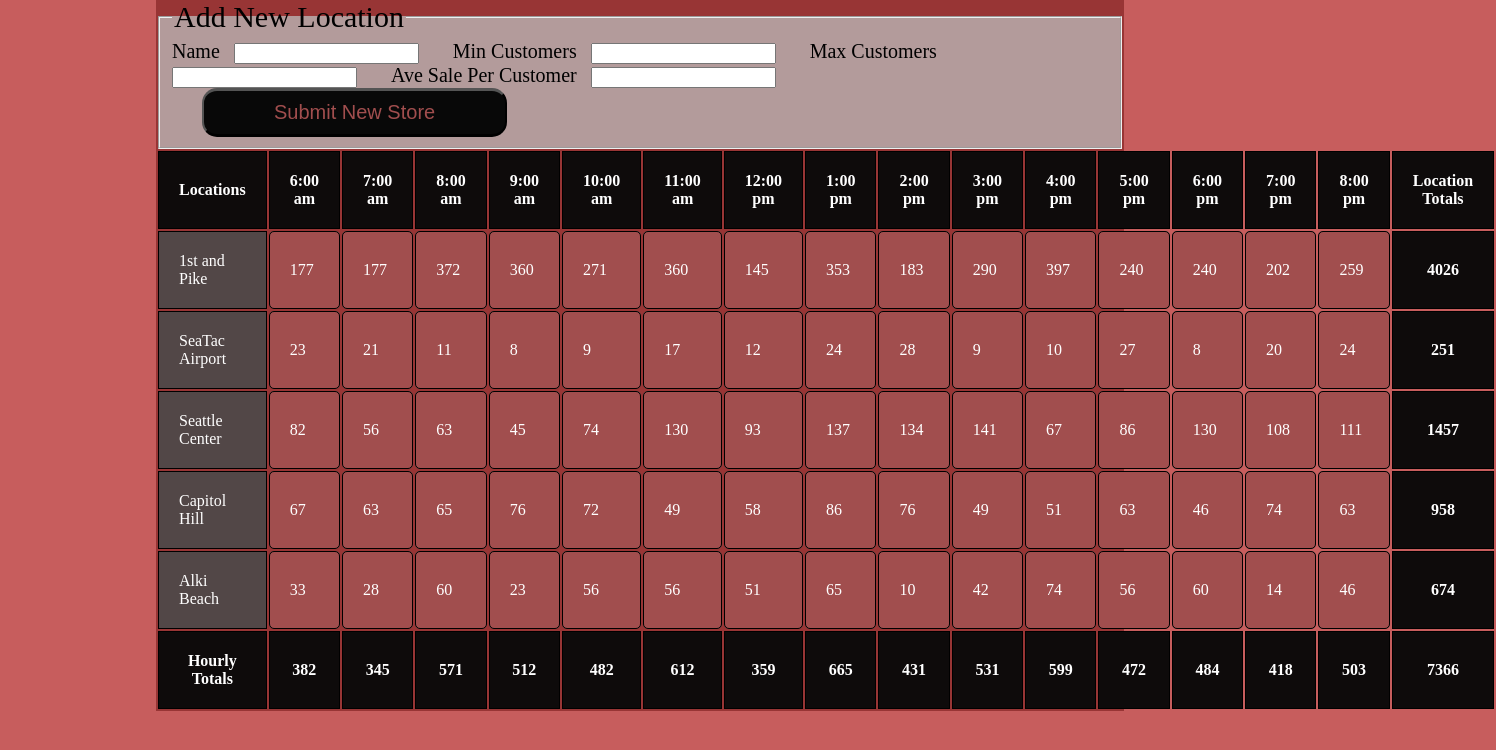
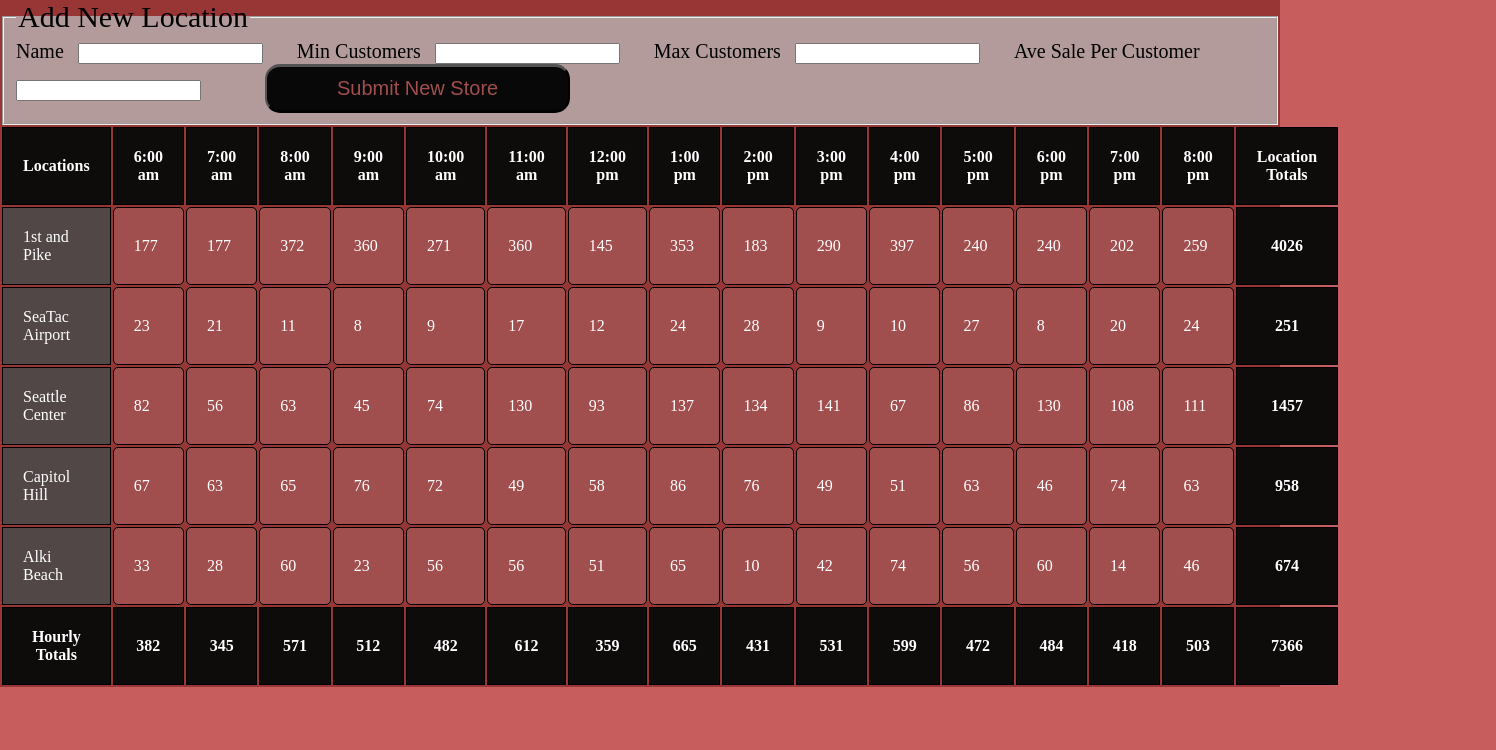
Before and after one commit to bjwine0/lab-6-SalmonCookies, a plain HTML site: page sales.html in a window 1280 px wide. Shown: the whole page, 1496 px wide, since content can reach past the window. Drawn offline with Linux system fonts and the light colour scheme.

Commit message:
fixed table in sales.html

```diff
--- a/css/style.css
+++ b/css/style.css
@@ -3,7 +3,7 @@
 }
 
 body {
-  width: 968px;
+
   background-color: #983535;
 }
 header h1 {
--- a/js/app.js
+++ b/js/app.js
@@ -4,7 +4,7 @@ var hours = ['6:00 am','7:00 am','8:00 am','9:00 am','10:00 am','11:00 am','12:0
 
 // creating table variable so we can accecc and push the rows and data to build out the table
 var table = document.getElementById('dataTable');
-//debugger;
+debugger;
 //constructor object holding properties and values for each location that is passed in and calculating data cells with methods
 function Store(name, minCust, maxCust, aveCookSale) {
   this.name = name;
@@ -13,50 +13,39 @@ function Store(name, minCust, maxCust, aveCookSale) {
   this.aveCookSale = aveCookSale;
   this.custEachHour = [];
   this.cookiePerHour = [];
-  //this.footerTotal = [];
-  //this.footerTotSum = 0;
   this.cookieSold = 0;
-  //this.tableId = tableId;
-  //console.log(this.tableId);
+
 
   // declaring method that calculates the number of customers each hour between and including the min and max numbers for each store and pushes the data into array custEachHour
   this.calcCustEachHour = function() {
     for (var i = 0; i < hours.length; i++) {
       this.custEachHour.push(random(this.minCust, this.maxCust)); // getting math function from global variable called random ln 59
-      //console.log(this.custEachHour);
     }
   };
   //
   this.calcCookiePerHour = function() {
     this.calcCustEachHour();
     for (var i = 0; i < hours.length; i++) {
+      var oneHour = Math.ceil(this.custEachHour[i] * this.aveCookSale);
+      this.cookiePerHour.push(oneHour);
+      this.cookieSold += oneHour;
 
-      var oneHour = Math.ceil(this.custEachHour[i] * this.aveCookSale);
-      //console.log(oneHour);
-      this.cookiePerHour.push(oneHour);
-      //console.log(this.cookiePerHour);
-      this.cookieSold += oneHour;
-      //console.log(this.cookieSold);
-      //console.log(oneHour);
     }
   };
 
-  //
   Store.prototype.render = function() {   // ?? keep
     this.calcCookiePerHour();
-    //
     var trElem = document.createElement('tr');
     var tdElem = document.createElement('td');
-    //
     tdElem.textContent = this.name;
     trElem.appendChild(tdElem);
-    //
+
     for (var i = 0; i < hours.length; i++) {
       tdElem = document.createElement('td');
       tdElem.textContent = this.cookiePerHour[i];
       trElem.appendChild(tdElem);
     }
-    //
+
     var thElem = document.createElement('th');
     thElem.textContent = this.cookieSold;
     trElem.appendChild(thElem);
@@ -64,10 +53,9 @@ function Store(name, minCust, maxCust, aveCookSale) {
 
   }
 }
-//
+
 function random(min, max) {
   return Math.floor(Math.random() * (max - min + 1)) + min;
-
 }
 
 // creating header row.  First row is created then theader data is created saying location. then pinned to row
@@ -93,9 +81,6 @@ function newHeader() {
 
 
 };
-
-
-
 
 function newFooter() {
   var colTotal = 0;
@@ -144,20 +129,11 @@ var capHillStore = new Store('Capitol Hill', 20, 38, 2.3, capTable);
 var alkiBStore = new Store('Alki Beach', 2, 16, 4.6, alkTable);
 
 
-
-
-//
 var allStores = [pikeStore, seaTacStore, seaCentStore, capHillStore, alkiBStore];
-
-
 
 console.log(allStores);
 
 
-
-
-
-//
 var pikeTable = document.getElementById('pike1');
 var seaTable = document.getElementById('seaTac');
 var centTable = document.getElementById('seaCent');
@@ -209,7 +185,7 @@ function renderTable() {
   newHeader();
 
   for (var i = 0; i < allStores.length; i++) {
-        allStores[i].render();
+    allStores[i].render();
   }
 
   newFooter();
```
